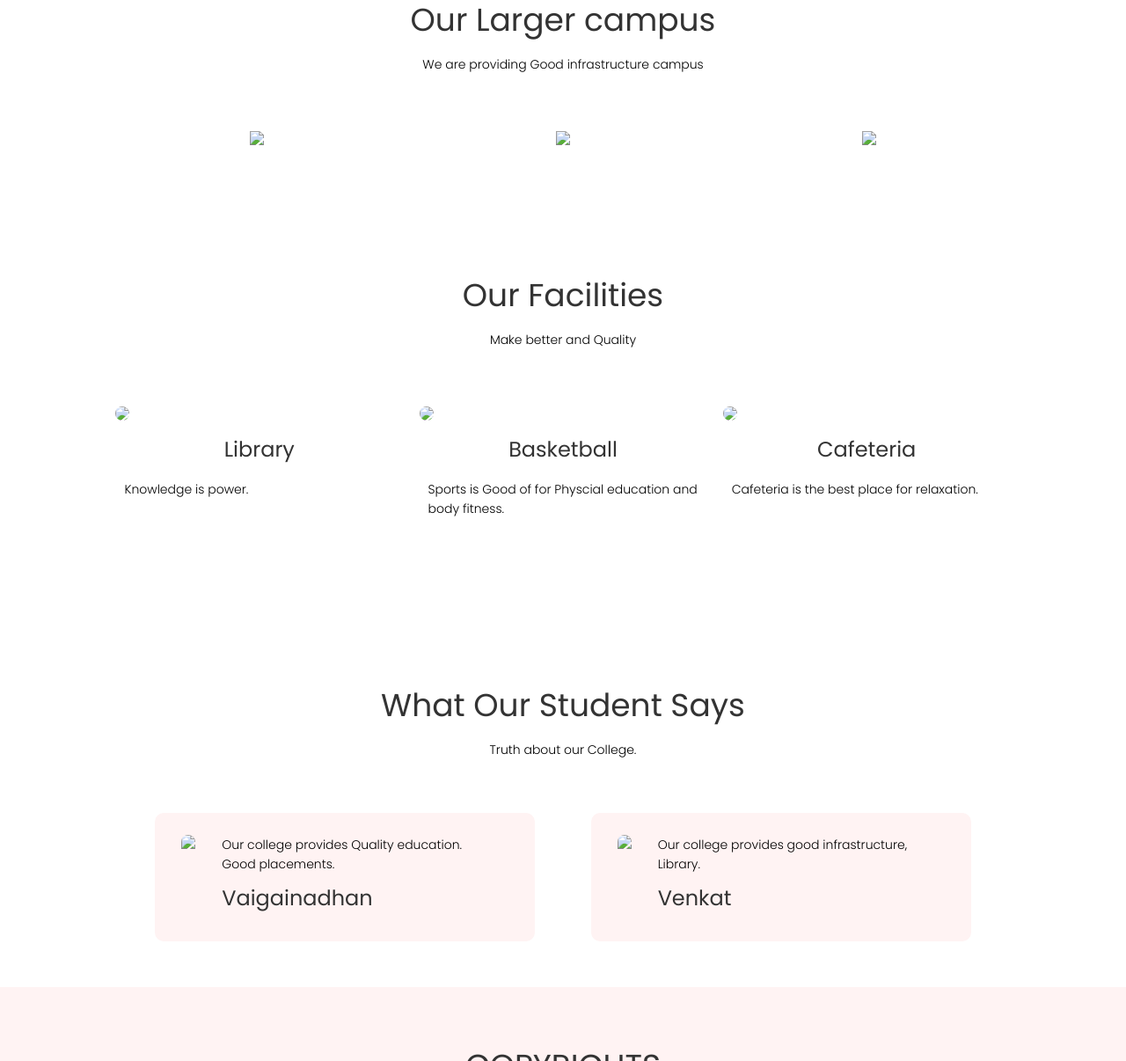
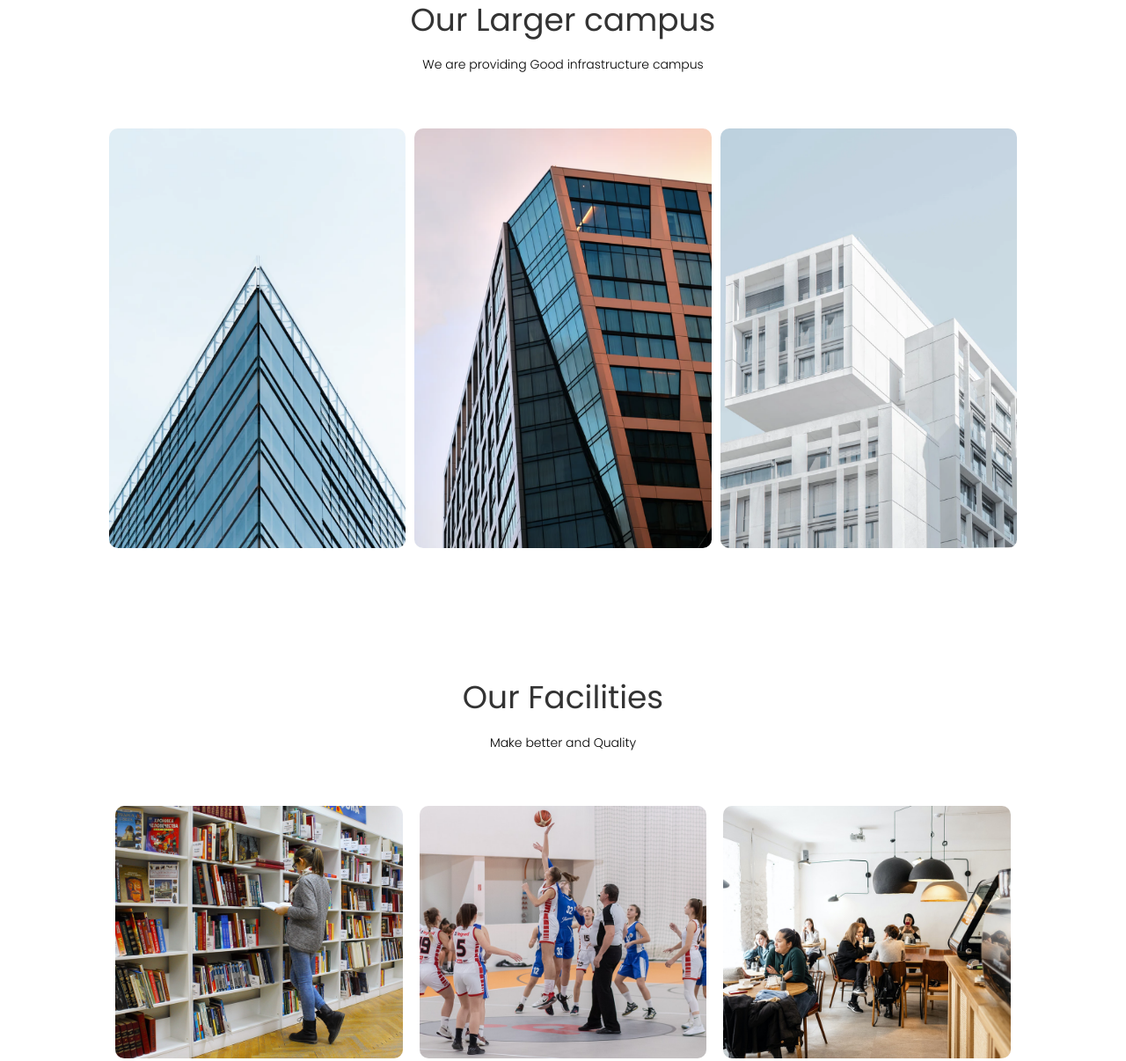
Before and after one commit to vadivel12/mobile, a plain HTML site: page index.html in a window 1280 px wide. Shown: the part 1419-2625 px from the top of the page at 88% size. Drawn offline with nearby package versions, Linux system fonts and the light colour scheme; files whose address does not match are found by name.

Commit message:
Update index.html

```diff
--- a/index.html
+++ b/index.html
@@ -17,7 +17,7 @@
     <section class="header">
             <nav>
                 <a href="index.html">
-                    <img src="images/logo.png">
+                    <img src="logo.png">
                 </a>
                 <div class="nav-links">
                     <ul>
@@ -67,18 +67,18 @@
         <p>We are providing Good infrastructure campus</p>
         <div class="row">
             <div class="campus-col">
-                <img src="images/london.png">
+                <img src="london.png">
                 <div class="layer">
                     <h3>Library</h3>
                 </div>
             </div>
             <div class="campus-col">
-                <img src="images/newyork.png">
+                <img src="newyork.png">
                 <div class="layer">
                     <h3>Canteen</h3>
                 </div>
             </div>  <div class="campus-col">
-                <img src="images/washington.png">
+                <img src="washington.png">
                 <div class="layer">
                     <h3>Hostel</h3>
                 </div>
@@ -90,17 +90,17 @@
         <p>Make better and Quality</p>
         <div class="row">
             <div class="facilites-col">
-                <img src="images/library.png">
+                <img src="library.png">
                 <h3>Library</h3>
                 <p>Knowledge is power.</p>
             </div>
             <div class="facilites-col">
-                <img src="images/basketball.png">
+                <img src="basketball.png">
                 <h3>Basketball</h3>
                 <p>Sports is Good of for Physcial education and body fitness.</p>
             </div>
             <div class="facilites-col">
-                <img src="images/cafeteria.png">
+                <img src="cafeteria.png">
                 <h3>Cafeteria</h3>
                  <p>Cafeteria is the best place for relaxation.</p>
             </div>
@@ -112,14 +112,14 @@
         </p>
         <div class="row">
             <div class="test-col">
-                <img src="images/vaigai.jpg">
+                <img src="vaigai.jpg">
                 <div>
                     <p>Our college provides Quality education.<br>Good placements.</p>
                     <h3>Vaigainadhan</h3>
                 </div>
             </div>
             <div class="test-col">
-                <img src="images/venkat.jpg">
+                <img src="venkat.jpg">
                 <div>
                     <p>Our college provides good infrastructure,<br>Library.</p>
                     <h3>Venkat</h3>
```
